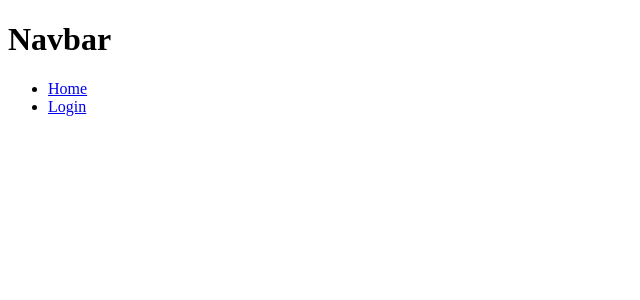
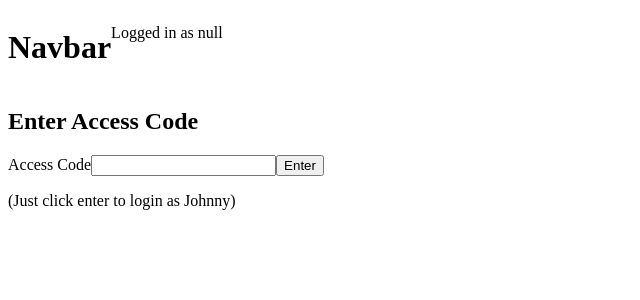
Before and after one commit to kurtisgrant/smart-money, a React (Create React App) app in the folder frontend-react/: page /sim/1 in a window 1280 px wide. Before the commit this address had no page. Shown: the top 300 px of the page, without its empty margins (0-640 px from the left). Built offline with nearby package versions, Linux system fonts and the light colour scheme.

Commit message:
Add rudimentary components for views & conditional logic for rendering when to render them

```diff
--- a/frontend-react/src/App.js
+++ b/frontend-react/src/App.js
@@ -1,15 +1,21 @@
-import { Routes, Route } from 'react-router-dom';
+import { useState } from 'react';
+import { Routes, Route, useParams } from 'react-router-dom';
 import Navbar from './components/Navbar';
-import Home from './pages/Home';
-import Login from './pages/Login';
+import IndexContainer from './containers/IndexContainer';
+import SimulationContainer from './containers/SimulationContainer';
 
 function App() {
+  const [appState, setAppState] = useState({ user: null });
+  const setUser = (user) => {
+    setAppState({ ...appState, user });
+  };
+
   return (
     <div className="App">
-      <Navbar />
+      <Navbar appState={appState} />
       <Routes>
-        <Route path="/" element={<Home />} />
-        <Route path="/login" element={<Login />} />
+        <Route path="/" element={<IndexContainer user={appState.user} setUser={setUser} />} />
+        <Route path="/sim/:simulation_key" element={<SimulationContainer user={appState.user} setUser={setUser} />} />
       </Routes>
     </div>
   );
--- a/frontend-react/src/components/Navbar.jsx
+++ b/frontend-react/src/components/Navbar.jsx
@@ -1,14 +1,11 @@
 import React from 'react';
 import { Link } from 'react-router-dom';
 
-function Navbar() {
+function Navbar({ appState }) {
   return (
-    <div>
+    <div style={{ display: 'flex' }}>
       <h1>Navbar</h1>
-      <ul>
-        <li><Link to="/">Home</Link></li>
-        <li><Link to="/login">Login</Link></li>
-      </ul>
+      <p>Logged in as {appState.user ? appState.user.name : 'null'}</p>
     </div>
   );
 }
--- /dev/null
+++ b/frontend-react/src/containers/IndexContainer.jsx
@@ -0,0 +1,13 @@
+import React from 'react';
+import Login from '../pages/Login';
+import Simulations from '../pages/Simulations';
+
+function IndexContainer({ user, setUser }) {
+  if (user && user.type == 'teacher') {
+    return <Simulations user={user} />;
+  } else {
+    return <Login setUser={setUser} />;
+  }
+}
+
+export default IndexContainer;
--- /dev/null
+++ b/frontend-react/src/containers/SimulationContainer.jsx
@@ -0,0 +1,37 @@
+import React, { useState, useEffect } from 'react';
+import { useParams } from 'react-router-dom';
+import SimulationControlPanel from '../pages/SimulationControlPanel';
+import StudentDashboard from '../pages/StudentDashboard';
+import AccessCodeLogin from '../pages/AccessCodeLogin';
+
+// TODO: Function sends ajax request for simulation data
+const getSimulation = (simulationKey) => {
+  const dataFromServer = { simulationName: 'Class 4M97', teacherName: 'Mrs. Krabappel', teacherId: '3', studentIds: [4, 6, 8, 9] };
+  return new Promise((resolve) => setTimeout(() => resolve(dataFromServer), Math.random() * 3000));
+};
+
+function SimulationContainer({ user, setUser }) {
+  const [simulationData, setSimulationData] = useState(undefined);
+  const { simulation_key } = useParams();
+
+  // Get simulation data using simulation key from url parameter
+  useEffect(() => {
+    getSimulation(simulation_key)
+      .then(data => setSimulationData(data));
+  }, [simulation_key]);
+
+  if (simulationData === undefined) return <div>Loading...</div>;
+  if (simulationData === null) return <div>404: Not Found</div>;
+
+  if (simulationData && !user) return <AccessCodeLogin setUser={setUser} simulationKey={simulation_key} />;
+
+  if (user.id === simulationData.teacherId && user.type === 'teacher') {
+    return <SimulationControlPanel simulationKey={simulation_key} />;
+  } else if (simulationData.studentIds.includes(user.id) && user.type === 'student') {
+    return <StudentDashboard simulationKey={simulation_key} />;
+  } else {
+    return <div>401: Unauthorized</div>;
+  }
+}
+
+export default SimulationContainer;
--- /dev/null
+++ b/frontend-react/src/pages/AccessCodeLogin.jsx
@@ -0,0 +1,17 @@
+import React from 'react';
+
+function AccessCodeLogin({ setUser }) {
+  return (
+    <div>
+      <h2>Enter Access Code</h2>
+      <form action="">
+        <label htmlFor="access-code">Access Code</label>
+        <input id="access-code" type="text" />
+        <button onClick={() => setUser({ id: 8, name: 'Johnny Appleseed', type: 'student' })}>Enter</button>
+        <p>(Just click enter to login as Johnny)</p>
+      </form>
+    </div>
+  );
+}
+
+export default AccessCodeLogin;
--- a/frontend-react/src/pages/Home.jsx
+++ /dev/null
@@ -1,11 +0,0 @@
-import React from 'react';
-
-function Home() {
-  return (
-    <div>
-      <h2>This is the homepage</h2>
-    </div>
-  );
-}
-
-export default Home;
--- a/frontend-react/src/pages/Login.jsx
+++ b/frontend-react/src/pages/Login.jsx
@@ -1,13 +1,14 @@
 import React from 'react';
 
-function Login() {
+function Login({ setUser }) {
   return (
     <div>
       <h2>Login Page</h2>
       <form action="">
         <label htmlFor="email">Email</label>
         <input id="email" type="text" />
-        <button type="submit">Login</button>
+        <button onClick={() => setUser({id: 3, name: 'Mrs. Krabappel', type: 'teacher'})}>Login</button>
+        <p>(Just click login to login as Mrs. K)</p>
       </form>
     </div>
   );
--- /dev/null
+++ b/frontend-react/src/pages/SimulationControlPanel.jsx
@@ -0,0 +1,9 @@
+import React from 'react'
+
+function SimulationControlPanel() {
+  return (
+    <div>SimulationControlPanel</div>
+  )
+}
+
+export default SimulationControlPanel
--- /dev/null
+++ b/frontend-react/src/pages/Simulations.jsx
@@ -0,0 +1,13 @@
+import React from 'react';
+
+function Simulations({ user }) {
+  return (
+    <div>
+      <p>Welcome back {user.name}!</p>
+      <h1>My Simulations</h1>
+      <p>Simulations list will go here</p>
+    </div>
+  );
+}
+
+export default Simulations;
--- /dev/null
+++ b/frontend-react/src/pages/StudentDashboard.jsx
@@ -0,0 +1,9 @@
+import React from 'react'
+
+function StudentDashboard() {
+  return (
+    <div>StudentDashboard</div>
+  )
+}
+
+export default StudentDashboard
```
